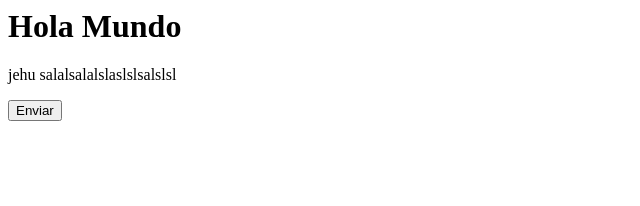
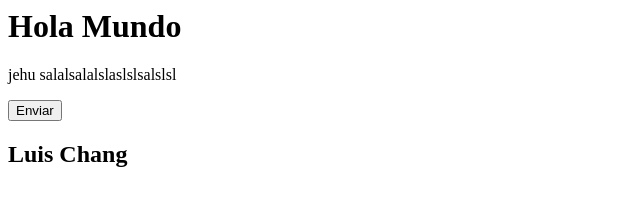
Before and after one commit to luischang/daw202501, a plain HTML site: page index.html in a window 1280 px wide. Shown: the whole page, without its empty margins (0-640 px from the left). Drawn offline with Linux system fonts and the light colour scheme.

Commit message:
Mi nombre

```diff
--- a/index.html
+++ b/index.html
@@ -7,6 +7,7 @@
         <h1>Hola Mundo</h1>
         <p>jehu salalsalalslaslslsalslsl </p>
         <input type="button" value="Enviar" />
+        <h2>Luis Chang</h2>
     </body>
     <footer>
 
```
